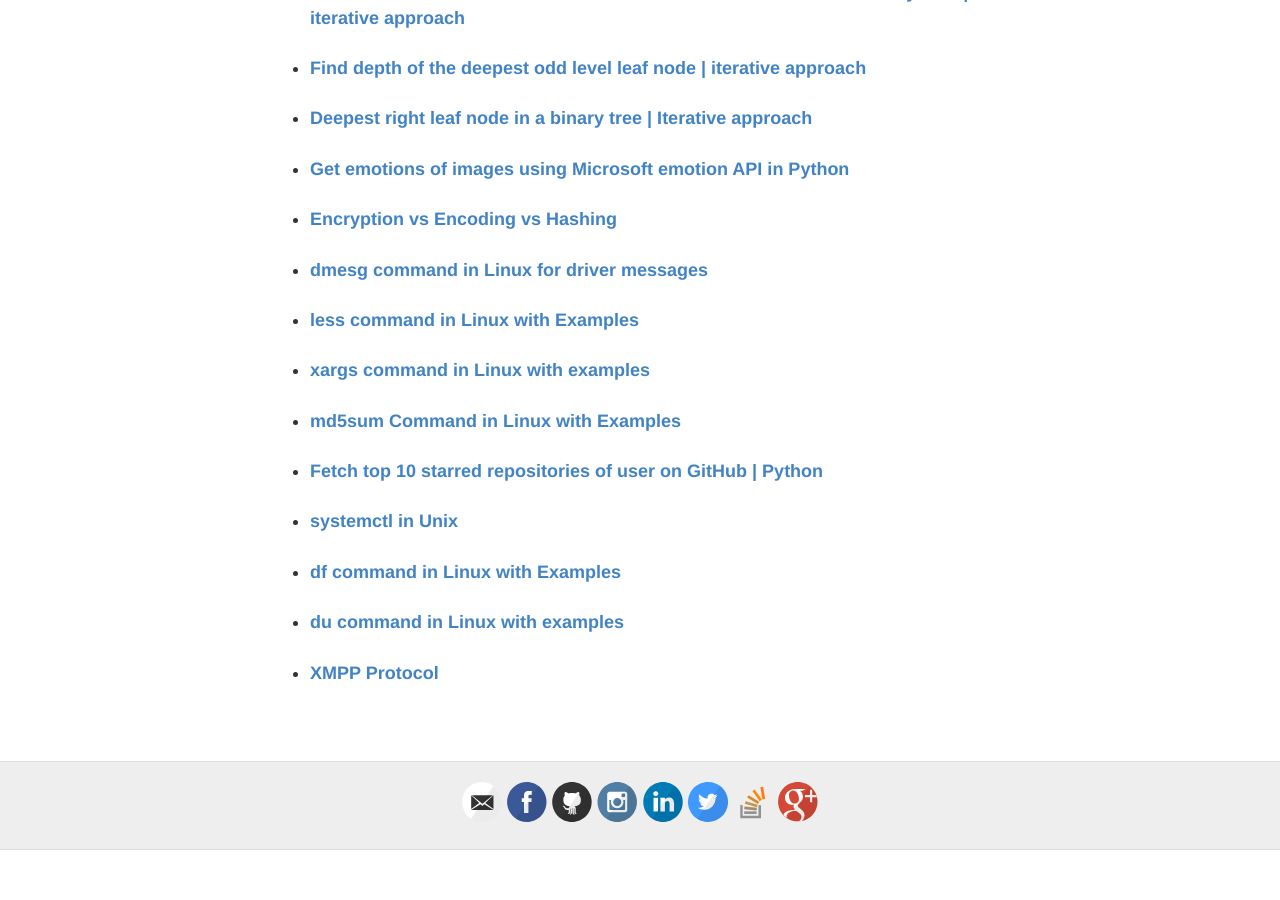
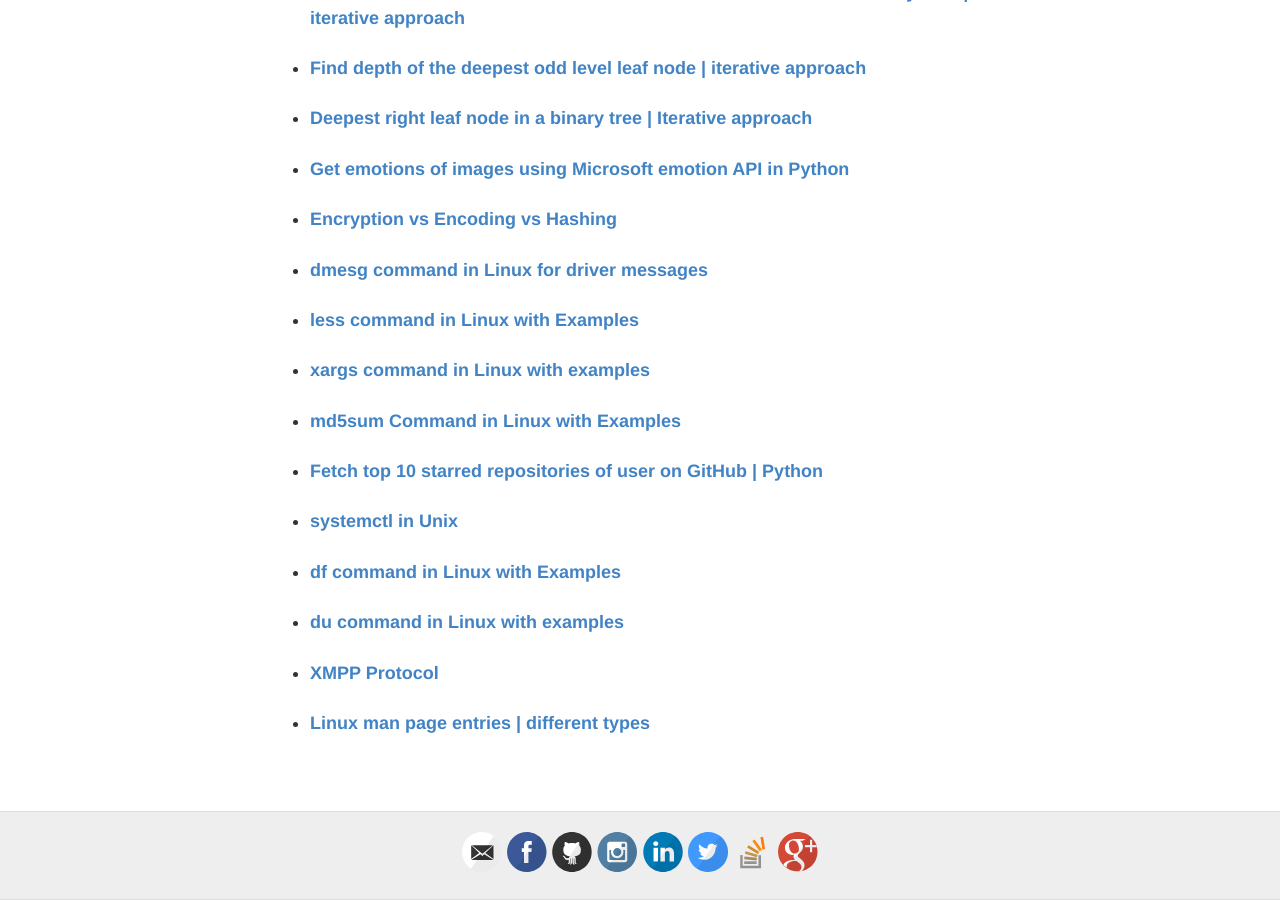
Before and after one commit to msdeep14/msdeep14.github.io, a Jekyll site: the page built from projects/geeksforgeeks_articles.html, in a window 1280 px wide and 900 px high, scrolled down 2078 px. Built offline with Jekyll 4.4.1, drawn with Linux system fonts in a browser that asks for light colours; before the commit the page ends 2928 px from its top, so only the background shows below that.

Commit message:
add geeksforgeeks article link

```diff
--- a/projects/geeksforgeeks_articles.html
+++ b/projects/geeksforgeeks_articles.html
@@ -66,6 +66,7 @@ permalink: /projects/geeksforgeeks_articles
         <li><strong><a target="_blank" href = "https://www.geeksforgeeks.org/df-command-linux-examples/">df command in Linux with Examples</a></strong></li><br/>
         <li><strong><a target="_blank" href = "https://www.geeksforgeeks.org/du-command-linux-examples/">du command in Linux with examples</a></strong></li><br/>
         <li><strong><a target="_blank" href = "https://www.geeksforgeeks.org/xmpp-protocol/">XMPP Protocol</a></strong></li><br/>
+        <li><strong><a target="_blank" href = "https://www.geeksforgeeks.org/linux-man-page-entries-different-types/">Linux man page entries | different types</a></strong></li><br/>
     </ul>
 </p>
 </body>
```
